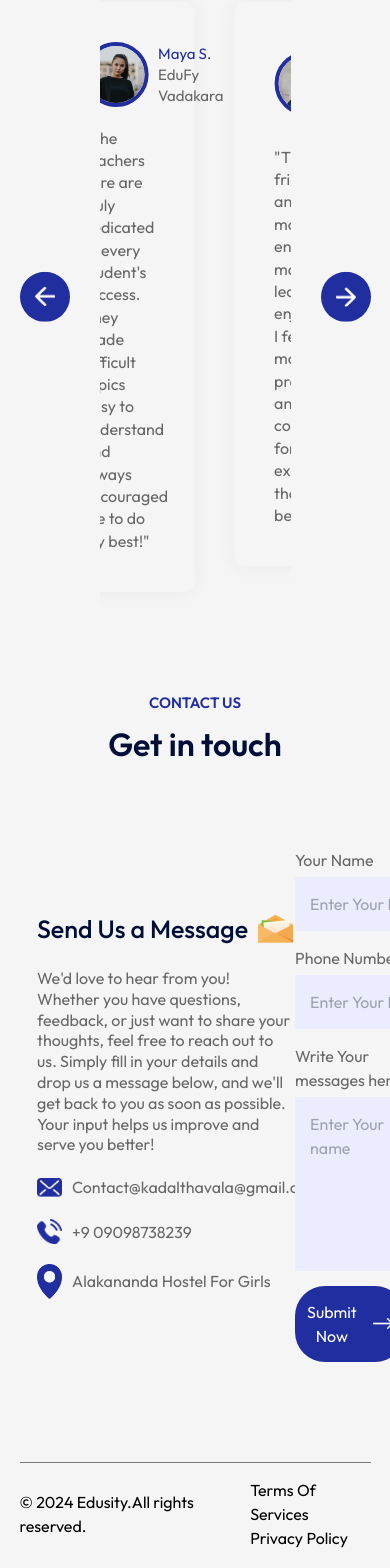
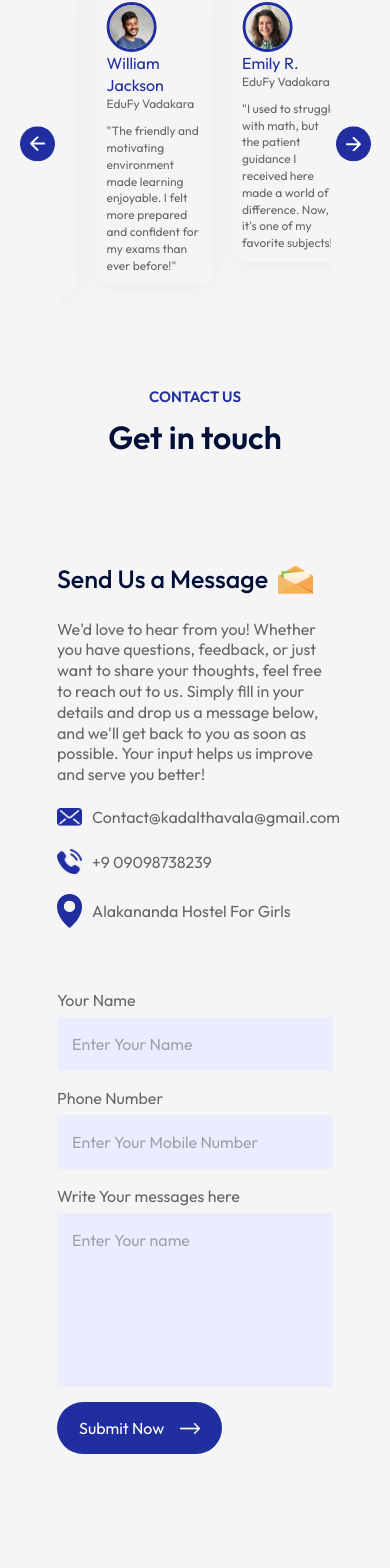
Before and after one commit to Dhaliyanoushad/Educational-Site, a React (Vite) app: page / in a window 390 px wide. Shown: the part 4256-5824 px from the top of the page. Built offline with nearby package versions, Linux system fonts and the light colour scheme.

Commit message:
Responsive

```diff
--- a/src/components/Contact/Contact.css
+++ b/src/components/Contact/Contact.css
@@ -57,3 +57,12 @@
   display: block;
   margin: 20px 0;
 }
+
+@media (max-width: 700px) {
+  .contact {
+    display: block;
+  }
+  .contact-col {
+    padding: 20px;
+  }
+}
--- a/src/components/Footer/Footer.css
+++ b/src/components/Footer/Footer.css
@@ -6,3 +6,16 @@
   border-top: 1px solid #797979;
   padding: 15px 0;
 }
+
+@media (max-width: 600px) {
+  .footer {
+    display: block;
+    text-align: center;
+  }
+  .footer ul li {
+    margin: 10px;
+  }
+  .footer ul {
+    margin-top: 10px;
+  }
+}
--- a/src/components/Testimonials/Testi.css
+++ b/src/components/Testimonials/Testi.css
@@ -67,3 +67,38 @@
 .user-info h3 {
   color: #212ea0;
 }
+
+@media (max-width: 800px) {
+  .testi {
+    padding: 0 40px;
+  }
+  .next-btn,
+  .back-btn {
+    padding: 10px;
+    width: 35px;
+  }
+  .testi ul li {
+    padding: 10px;
+  }
+  .slide {
+    padding: 10px;
+  }
+  .slide img {
+    width: 50px;
+    border: 3px solid #212ea0;
+  }
+}
+
+@media (max-width: 800px) {
+  .user-info {
+    display: block;
+    margin-bottom: 10px;
+    font-size: 12px;
+  }
+  .user-info h3 {
+    font-size: 16px;
+  }
+  .slide p {
+    font-size: 12px;
+  }
+}
```
